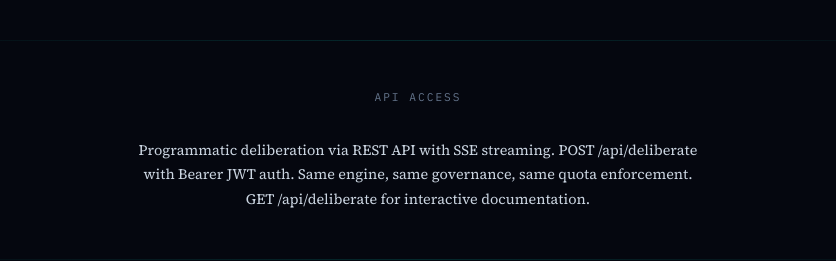
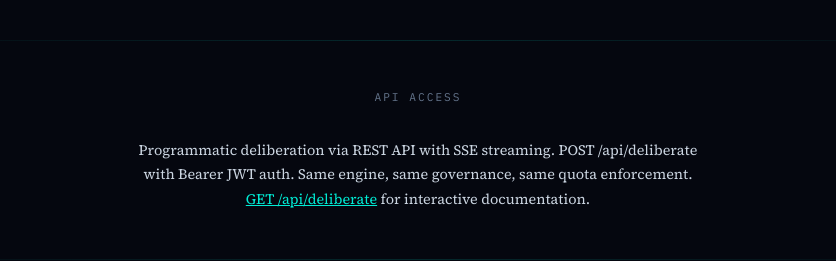
Before and after one commit to NiraNexus/niranexus-hero, a Next.js app: page /model-council in a window 1280 px wide. Shown: the part 5020-5281 px from the top of the page, without its empty margins (222-1058 px from the left). Built offline with nearby package versions, Linux system fonts and the light colour scheme; no server answers.

Commit message:
fix: API access section — add clickable link to /api/deliberate

```diff
--- a/src/app/model-council/page.tsx
+++ b/src/app/model-council/page.tsx
@@ -351,7 +351,7 @@ export default function ModelCouncilPage() {
       <section style={{ padding: '3rem 2rem', maxWidth: 700, margin: '0 auto' }}>
         <h2 style={{ fontFamily: 'var(--font-mono)', fontSize: '0.7rem', color: '#64748b', textTransform: 'uppercase', letterSpacing: '2px', marginBottom: '2rem', textAlign: 'center' }}>API Access</h2>
         <p style={{ fontFamily: 'var(--font-body)', fontSize: '0.9rem', color: '#cbd5e1', lineHeight: 1.7, textAlign: 'center', maxWidth: 560, margin: '0 auto' }}>
-          Programmatic deliberation via REST API with SSE streaming. POST /api/deliberate with Bearer JWT auth. Same engine, same governance, same quota enforcement. GET /api/deliberate for interactive documentation.
+          Programmatic deliberation via REST API with SSE streaming. POST /api/deliberate with Bearer JWT auth. Same engine, same governance, same quota enforcement. <a href="https://model-council.niranexus.com/api/deliberate" style={{ color: '#00ebd4', textDecoration: 'underline' }} className="hover:opacity-80 focus-visible:ring-2 focus-visible:ring-[#00ebd4] focus-visible:outline-none rounded">GET /api/deliberate</a> for interactive documentation.
         </p>
       </section>
 
```
